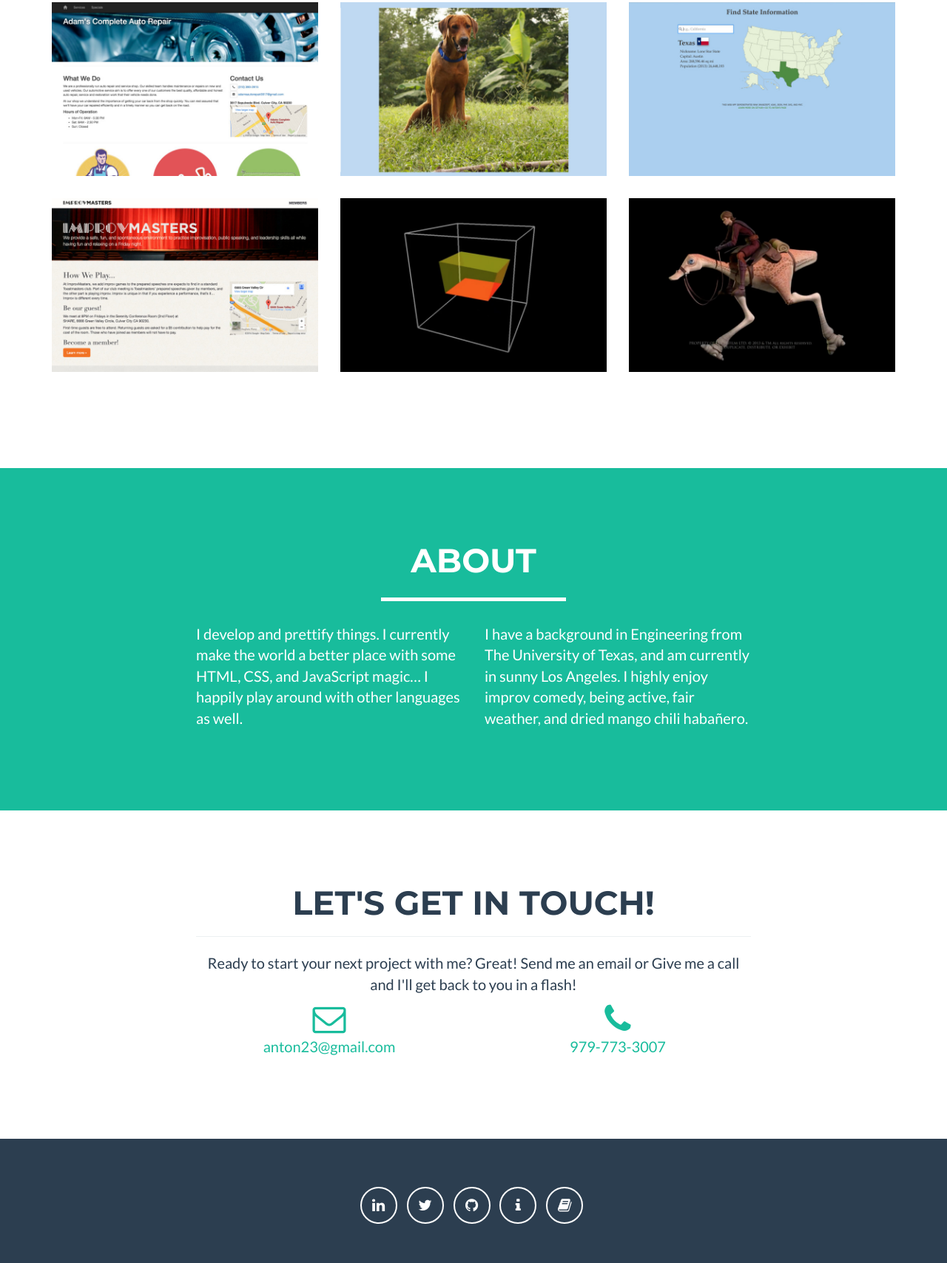
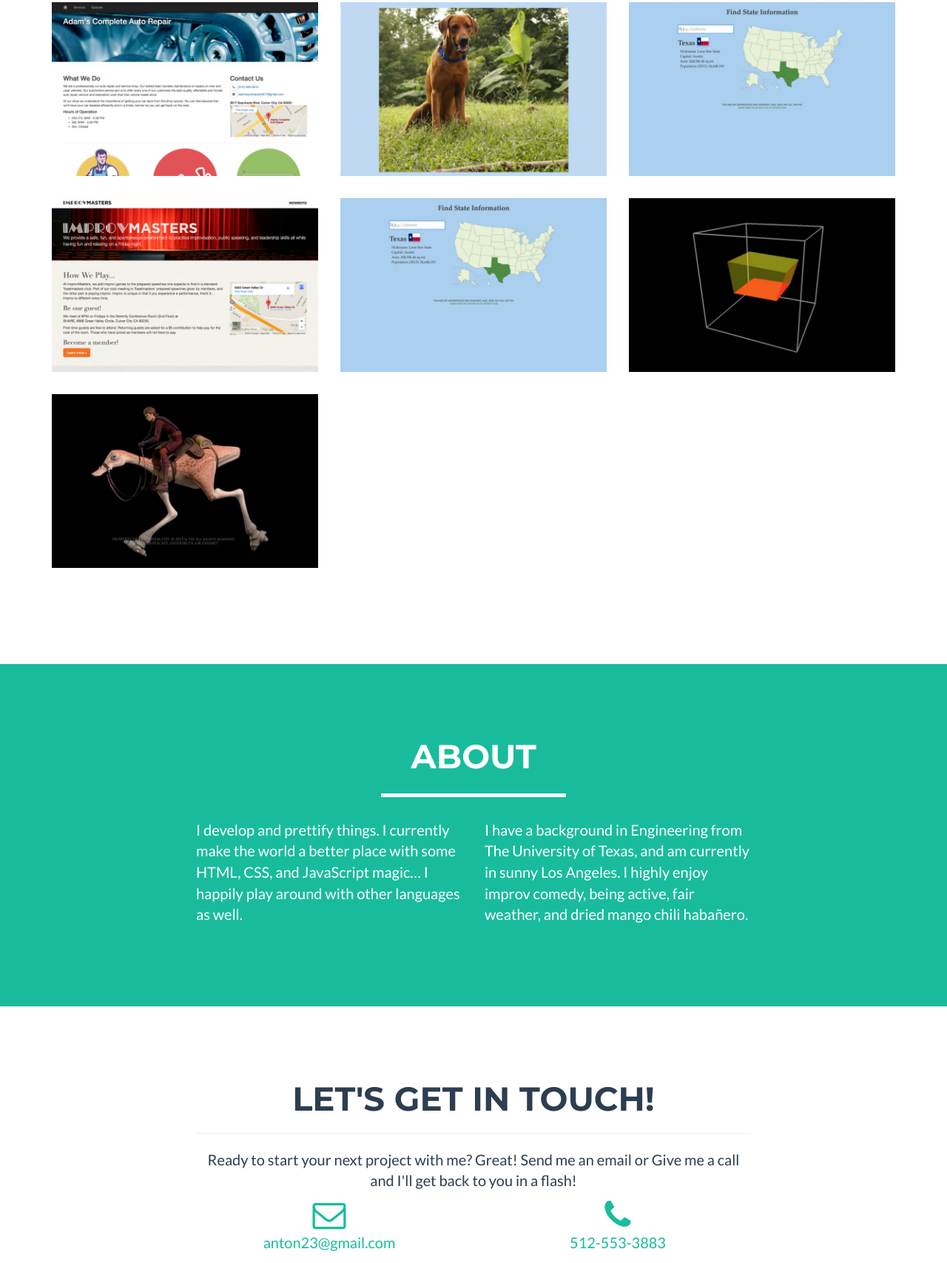
Before and after one commit to antonmaximus/mahsite7, a website: page app/index.html in a window 1280 px wide. Shown: the part 982-2690 px from the top of the page at 74% size. Drawn offline with nearby package versions, Linux system fonts and the light colour scheme.

Commit message:
changed numbah

```diff
--- a/app/index.html
+++ b/app/index.html
@@ -147,6 +147,16 @@
                         </div>
                     </div>
                     <img src="images/web/improvMasters.jpg" class="img-responsive" alt="">
+                </a>
+            </div>
+            <div class="col-sm-4 portfolio-item">
+                <a href="#portfolioModalGatorade" class="portfolio-link" data-toggle="modal">
+                    <div class="caption">
+                        <div class="caption-content">
+                            <i class="fa fa-search-plus fa-3x"></i>
+                        </div>
+                    </div>
+                    <img src="images/web/fiddyStates.jpg" class="img-responsive" alt="">
                 </a>
             </div>
             <div class="col-sm-4 portfolio-item">
--- a/app/js/parasaemail.js
+++ b/app/js/parasaemail.js
@@ -11,7 +11,8 @@
 
 
     var command2 = "te" + ibalikAngKasunod('k') + ":",
-        address2 = "979-" + "77" + ibalikAngKasunod("2") + "-" + "300" + ibalikAngKasunod("6");
+        //address2 = "979-" + "77" + ibalikAngKasunod("2") + "-" + "300" + ibalikAngKasunod("6");
+        address2 = "512-" + "55" + ibalikAngKasunod("2") + "-" + "388" + ibalikAngKasunod("2");
     document.getElementById("tawagdini").innerHTML = address2;
     document.getElementById("tawagdinihref").href = command2 + address2;
 })();
```
Also changed, not shown: app/templates/partials/d.portfolio_menu.html (+10 -0 lines), dist/images/favicons/apple-touch-icon.png (added), dist/index.html, dist/js/main.min.js.
